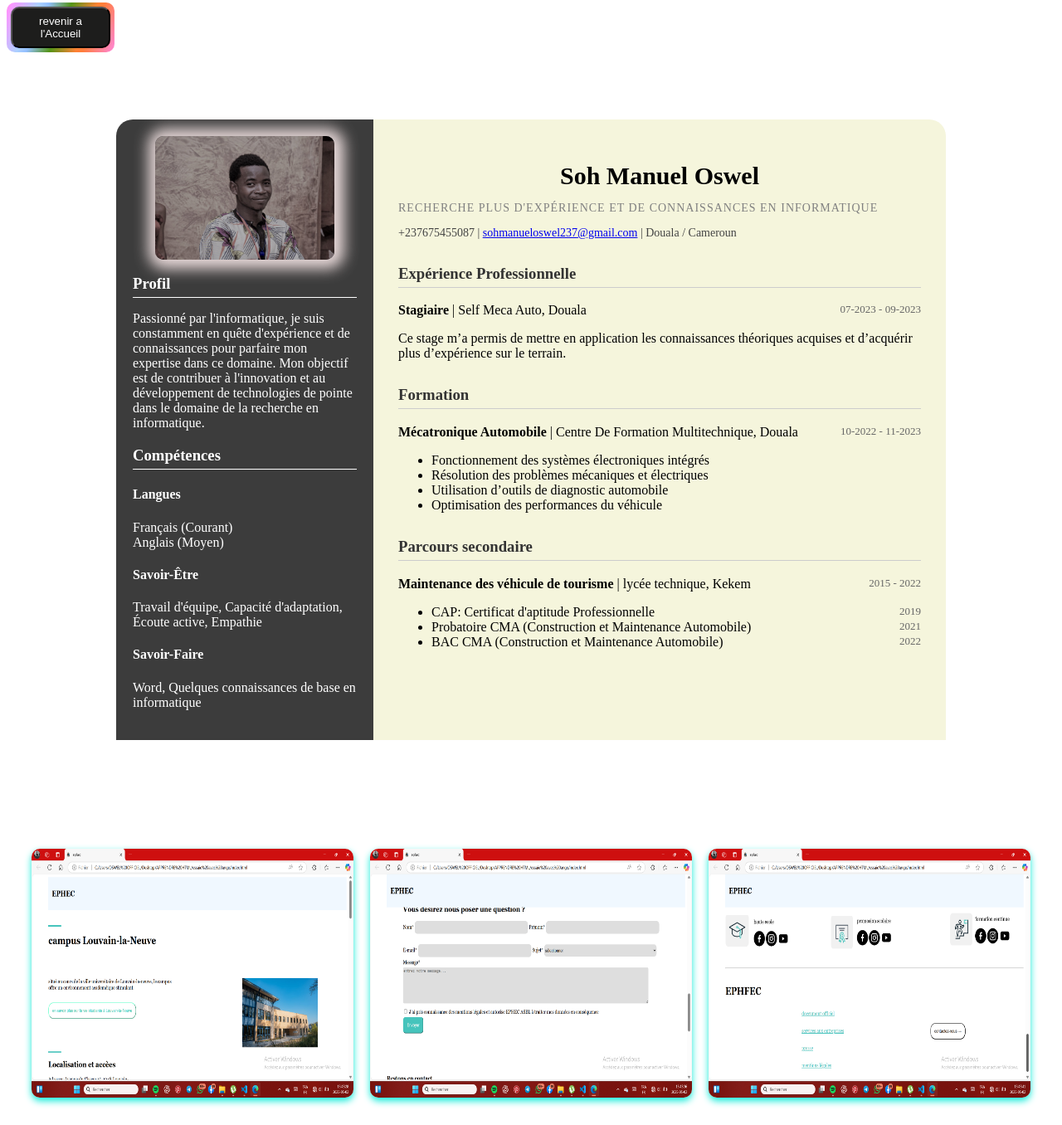
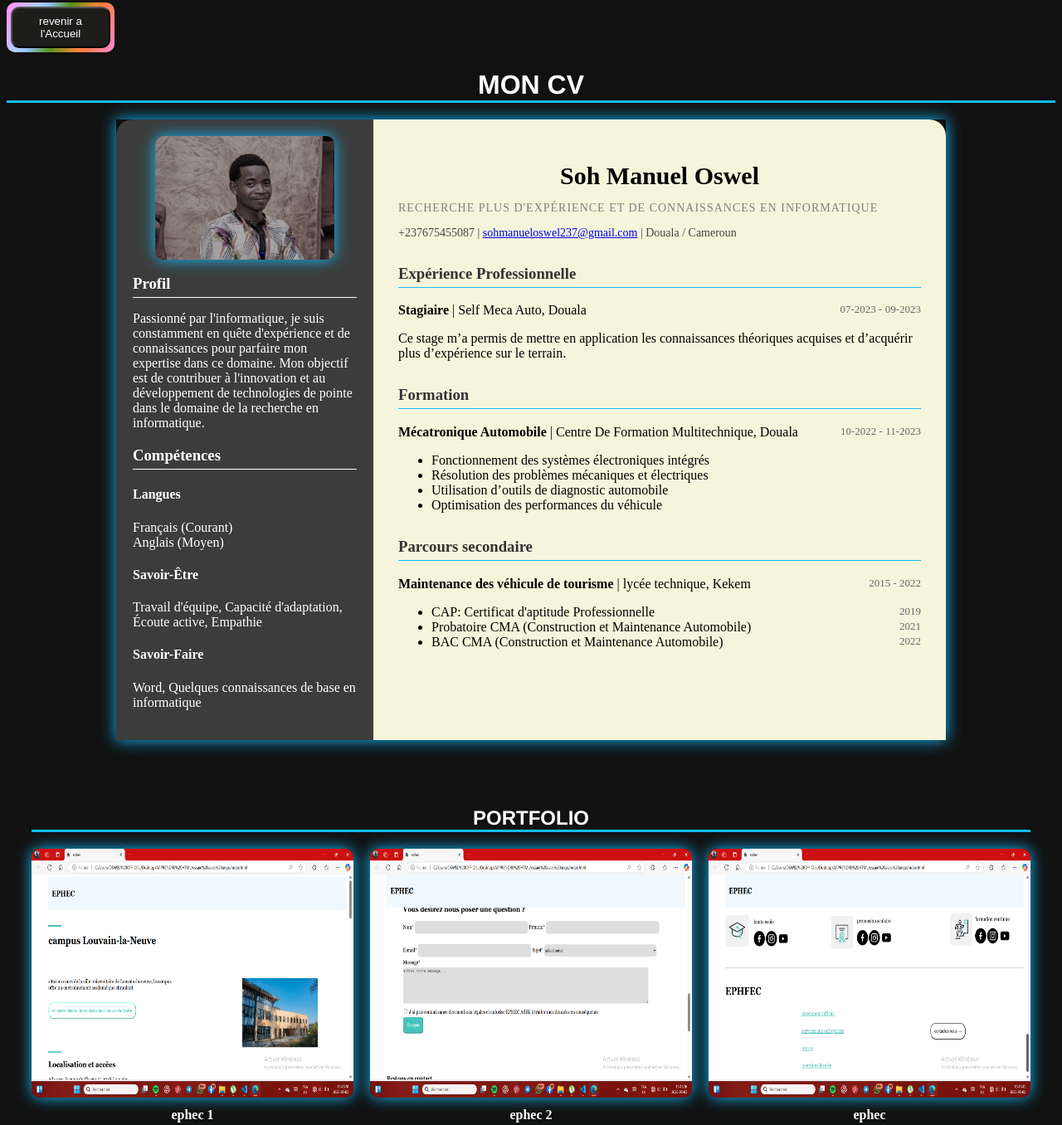
Before and after one commit to oswel-offiiel/All-TPE-152, a plain HTML site: page cv-portefolio/index.html in a window 1280 px wide. Shown: the part 5-1361 px from the top of the page at 83% size. Drawn offline with Linux system fonts and the light colour scheme.

Commit message:
version 3

```diff
--- a/FORMULAIRE/style.css
+++ b/FORMULAIRE/style.css
@@ -47,17 +47,16 @@ body {
     align-items: center;
     justify-content: center;
     min-height: 100vh;
-    background: #f7f7f7;
+    background: #111;
     background-size: cover;
     background-repeat: no-repeat;
 }
 
 .wrapper {
-    background: #ffffff70;
+    background: #fff;
     width: 450px;
     border-radius: 16px;
-    box-shadow: 0 0 128px 0 rgba(0, 0, 0, 0.1),
-        0 32px 64px -48px rgba(0, 0, 0, 0.5);
+    box-shadow: 0 0 18px #12bcfe;
 }
 
 /* _______signup Form CSS code________ */
@@ -161,7 +160,7 @@ form .name-details .field:last-child {
 }
 
 .form .link a {
-    color: #333;
+    color: #12bcfe;
 }
 
 .form .link a:hover {
--- a/cv-portefolio/style.css
+++ b/cv-portefolio/style.css
@@ -1,8 +1,6 @@
 body {
-    background-image: url("images/back.jpg");
-    background-repeat: no-repeat;
-    background-size: cover;
-    background-attachment: fixed;
+    background: #111;
+    ;
 }
 
 .btn {
@@ -43,7 +41,7 @@ button a {
     text-align: center;
     margin-bottom: 20px;
     font-family: 'Franklin Gothic Medium', 'Arial Narrow', Arial, sans-serif;
-    border-bottom: #ffffff solid;
+    border-bottom: #12bcfe solid;
     color: white;
 }
 
@@ -60,6 +58,7 @@ button a {
     display: flex;
     max-width: 1000px;
     margin: 0 auto;
+    box-shadow: 0 0 18px #12bcfe;
 
 }
 
@@ -80,7 +79,7 @@ button a {
 .cont-img img {
     width: 80%;
     border-radius: 10px;
-    box-shadow: #e8d9d9 2px 1px 17px 10px;
+    box-shadow: 0 0 18px #12bcfe;
 }
 
 .left-column h3 {
@@ -126,7 +125,7 @@ section {
 
 section h3 {
     color: #333;
-    border-bottom: 1px solid #ccc;
+    border-bottom: 1px solid #12bcfe;
     padding-bottom: 5px;
 }
 
@@ -146,7 +145,7 @@ main {
     text-align: center;
     margin-bottom: 20px;
     font-family: 'Franklin Gothic Medium', 'Arial Narrow', Arial, sans-serif;
-    border-bottom: #ffffff solid;
+    border-bottom: #12bcfe solid;
     color: white;
 }
 
@@ -165,7 +164,7 @@ main {
     height: 300px;
     object-fit: fill;
     border-radius: 10px;
-    box-shadow: 0 4px 8px rgb(18, 236, 217);
+    box-shadow: 0 0 18px #12bcfe;
     transition: transform 0.5s ease-out;
 
 }
--- a/grid card/style.css
+++ b/grid card/style.css
@@ -1,13 +1,15 @@
 body {
     margin: 0;
     font-family: Arial, sans-serif;
-    background: rgba(220, 226, 231, 0.731);
+    background: #111;
+
+
 }
 
 .btn {
     padding: 5px;
     background: linear-gradient(115deg, #4fcf70, #fad648, #a767e5, #12bcfe, #44ce7b);
-    ;
+
     justify-content: center;
     justify-items: center;
     display: flex;
@@ -45,6 +47,9 @@ main {
 .gallery-title {
     text-align: center;
     margin-bottom: 20px;
+    color: #ffffff;
+    border-bottom: 3px solid #12bcfe;
+    padding: 5px;
 }
 
 .grid-container {
@@ -62,11 +67,11 @@ main {
     height: 200px;
     object-fit: cover;
     border-radius: 10px;
-    box-shadow: 0 2px 6px rgba(0, 0, 0, 0.2);
+    box-shadow: 0 0 18px #12bcfe;
 }
 
 .caption {
     margin-top: 8px;
     font-weight: bold;
-    color: #333;
+    color: #ffffff;
 }
--- a/pont/style.css
+++ b/pont/style.css
@@ -6,7 +6,8 @@
 }
 
 body {
-    background: #12bcfe;
+    background: #111;
+
     padding: 15px;
 
     justify-items: center;
@@ -60,6 +61,7 @@ button a {
     justify-content: center;
     flex-direction: column;
     width: 80%;
+    box-shadow: 0 0 31px #12bcfe;
 }
 
 #home h1 {
```
Also changed, not shown: FORMULAIRE/index.html (+1 -1 lines), index.html (+6 -3 lines).
